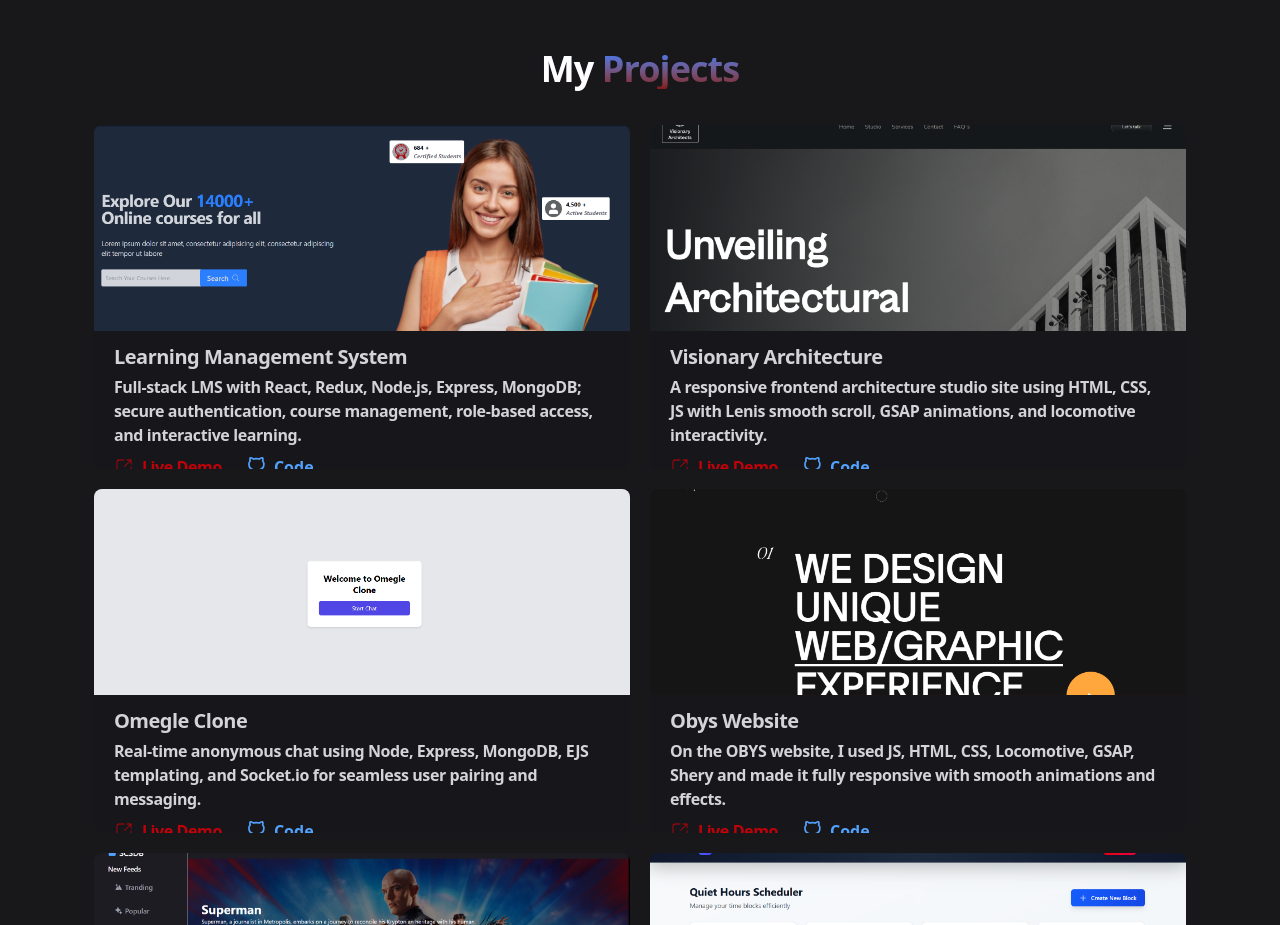
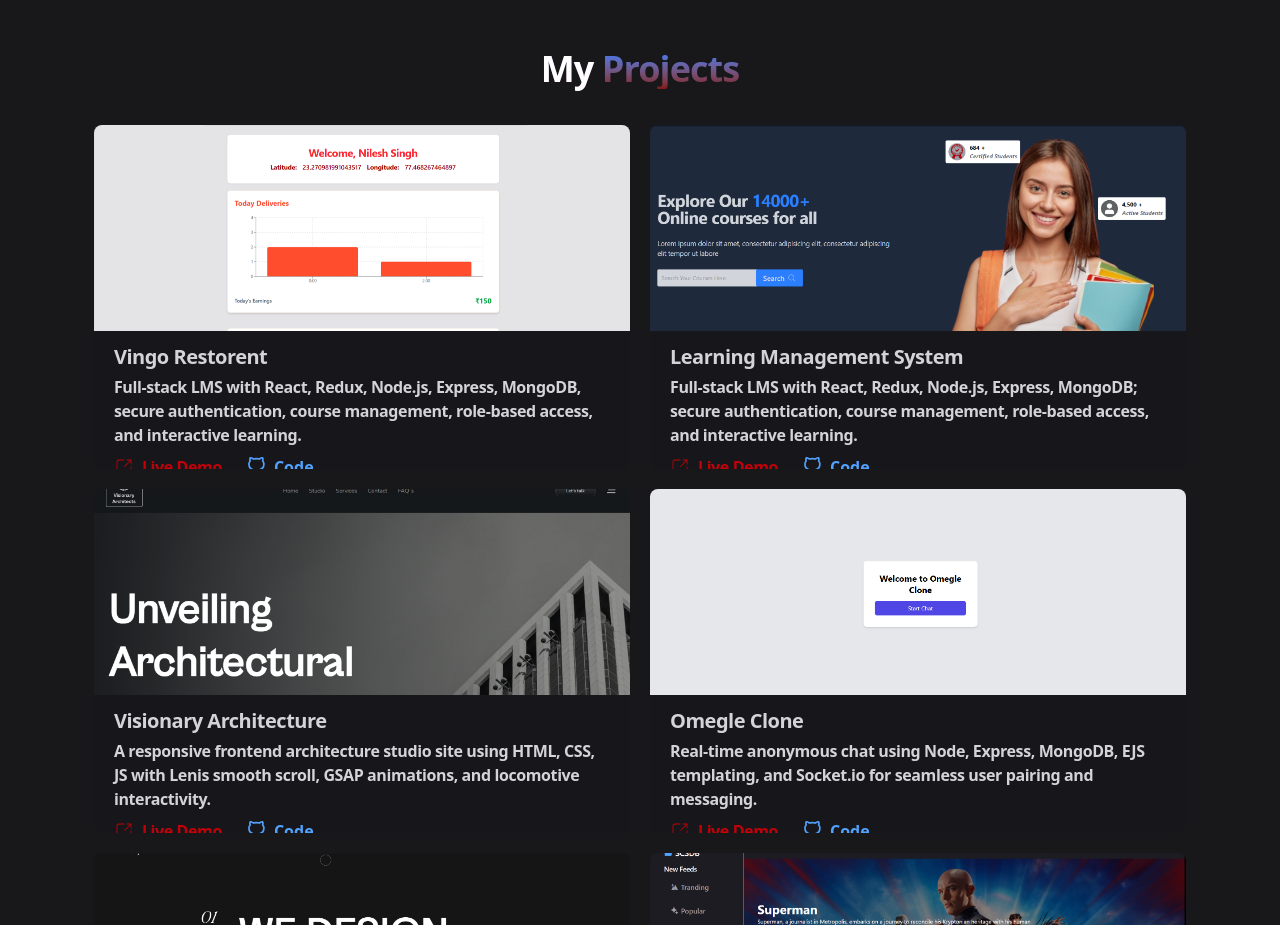
Before and after one commit to Annu12348/Portfolio, a React (Vite) app in the folder Frontend/: page / in a window 1280 px wide. Shown: the part 2420-3345 px from the top of the page. Built offline with nearby package versions, Linux system fonts and the light colour scheme.

Commit message:
new project add

```diff
--- a/Frontend/src/pages/Project.jsx
+++ b/Frontend/src/pages/Project.jsx
@@ -6,6 +6,15 @@ import { FiGithub } from "react-icons/fi";
 
 const Project = () => {
   const project = [
+    {
+      image: "/vingo.png",
+      name: "Vingo Restorent",
+      description:
+        "Full-stack LMS with React, Redux, Node.js, Express, MongoDB, secure authentication, course management, role-based access, and interactive learning.",
+      code: "https://github.com/Annu12348/LMS",
+      link: "https://lms-ncrk.onrender.com/",
+      category: "full stack",
+    },
     {
       image: "/LMS.png",
       name: "learning management system",
```
Also changed, not shown: Frontend/public/vingo.png (added).
